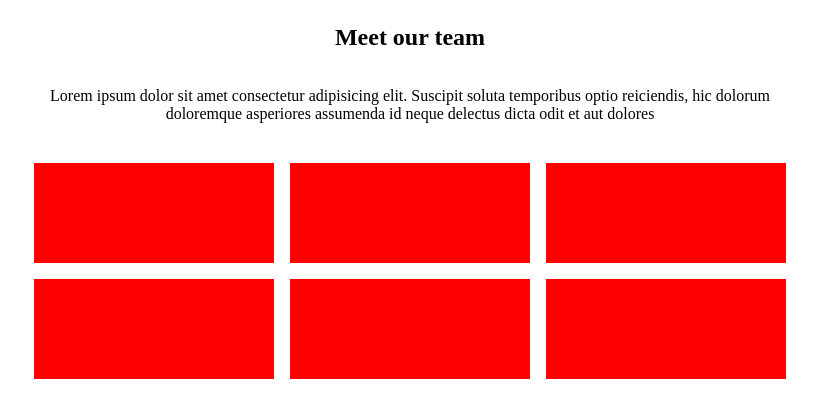
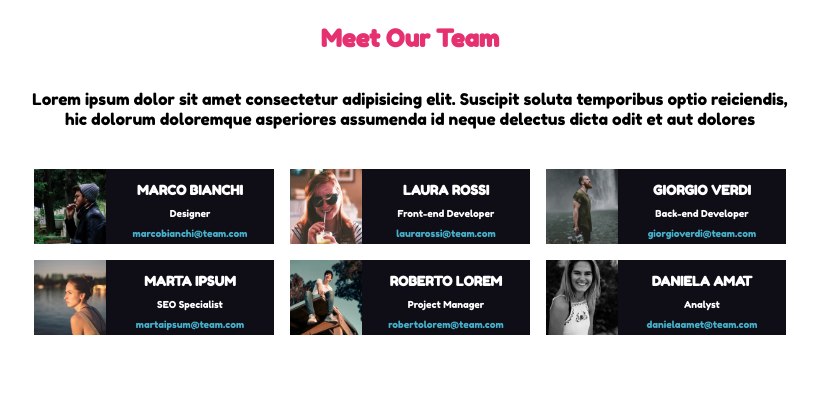
Before and after one commit to NicolaSoggiu/html-css-float-cards, a plain HTML site: page index.html in a window 1280 px wide. Shown: the whole page, without its empty margins (230-1048 px from the left). Drawn offline with Linux system fonts and the light colour scheme.

Commit message:
struttura finita, padding sta sistemare

```diff
--- a/assets/style.css
+++ b/assets/style.css
@@ -2,6 +2,7 @@
     margin: 0;
     padding: 0;
     box-sizing: border-box;
+    font-family: 'Fredoka One', cursive;
 }
 
 .container{
@@ -13,6 +14,7 @@
 h1{
     margin-top: 1em;
     margin-bottom: 1.5em;
+    color: #E53170;
 }
 
 section{
@@ -21,9 +23,30 @@ section{
 
 .blocco{
     width: calc(100% / 3 - 1em );
-    height: 100px;
-    background-color: red;
+    height: 75px;
+    background-color: #0F0E17;
     float: left;
     display: block;
     margin: .5em;
 }
+
+.blocco img{
+    float: left;
+    width: 30%;
+    height: 100%;
+}
+
+h5, span {
+    color: white;
+    padding-top: 1em;
+}
+
+span{
+    font-size: .6em;
+    display: block;
+}
+
+.email{
+    color: #46B0CA;
+    text-decoration: none;
+}
--- a/index.html
+++ b/index.html
@@ -6,57 +6,60 @@
     <meta name="viewport" content="width=device-width, initial-scale=1.0">
     <title>Floating Cards</title>
     <link rel="stylesheet" href="assets/style.css">
+    <link rel="preconnect" href="https://fonts.googleapis.com">
+    <link rel="preconnect" href="https://fonts.gstatic.com" crossorigin>
+    <link href="https://fonts.googleapis.com/css2?family=Fredoka+One&display=swap" rel="stylesheet">
 </head>
 <body>
 
     <div class="container">
 
         <section>
-            <h1>Meet our team</h1>
+            <h1>Meet Our Team</h1>
             <p>Lorem ipsum dolor sit amet consectetur adipisicing elit. Suscipit soluta temporibus optio reiciendis, hic dolorum doloremque asperiores assumenda id neque delectus dicta odit et aut dolores</p>
         </section>
 
         <section>
             <div class="blocco">
-                <img src="" alt="">
-                <h3></h3>
-                <span></span>
-                <a href=""></a>
+                <img src="../html-css-float-cards/img/male1.png" alt="">
+                <h5>MARCO BIANCHI</h5>
+                <span>Designer</span>
+                <span><a href="#" class="email" >marcobianchi@team.com</a></span>
             </div>
 
             <div class="blocco">
-                <img src="" alt="">
-                <h3></h3>
-                <span></span>
-                <a href=""></a>
+                <img src="../html-css-float-cards/img/female1.png" alt="">
+                <h5>LAURA ROSSI</h5>
+                <span>Front-end Developer</span>
+                <span><a href="#" class="email" >laurarossi@team.com</a></span>
             </div>
 
             <div class="blocco">
-                <img src="" alt="">
-                <h3></h3>
-                <span></span>
-                <a href=""></a>
+                <img src="../html-css-float-cards/img/male2.png" alt="">
+                <h5>GIORGIO VERDI</h5>
+                <span>Back-end Developer</span>
+                <span><a href="#" class="email" >giorgioverdi@team.com</a></span>
             </div>
 
             <div class="blocco">
-                <img src="" alt="">
-                <h3></h3>
-                <span></span>
-                <a href=""></a>
+                <img src="../html-css-float-cards/img/female2.png" alt="">
+                <h5>MARTA IPSUM</h5>
+                <span>SEO Specialist</span>
+                <span><a href="#" class="email" >martaipsum@team.com</a></span>
             </div>
 
             <div class="blocco">
-                <img src="" alt="">
-                <h3></h3>
-                <span></span>
-                <a href=""></a>
+                <img src="../html-css-float-cards/img/male3.png" alt="">
+                <h5>ROBERTO LOREM</h5>
+                <span>Project Manager</span>
+                <span><a href="#" class="email" >robertolorem@team.com</a></span>
             </div>
 
             <div class="blocco">
-                <img src="" alt="">
-                <h3></h3>
-                <span></span>
-                <a href=""></a>
+                <img src="../html-css-float-cards/img/female3.png" alt="">
+                <h5>DANIELA AMAT</h5>
+                <span>Analyst</span>
+                <span><a href="#" class="email" >danielaamet@team.com</a></span>
             </div>
         </section>
     </div>
```
